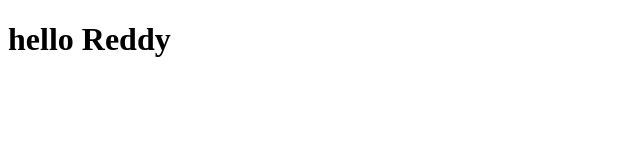
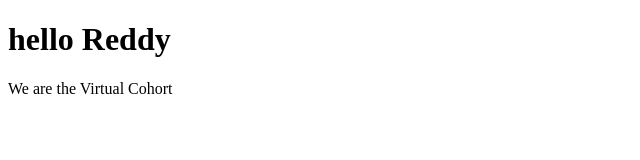
Before and after one commit to S-njc/Intro_to_git, a plain HTML site: page index.html in a window 1280 px wide. Shown: the whole page, without its empty margins (0-640 px from the left). Drawn offline with Linux system fonts and the light colour scheme.

Commit message:
add paragraph

```diff
--- a/index.html
+++ b/index.html
@@ -7,5 +7,6 @@
 </head>
 <body>
     <h1>hello Reddy</h1>
+    <p>We are the Virtual Cohort</p>
 </body>
 </html>
```
